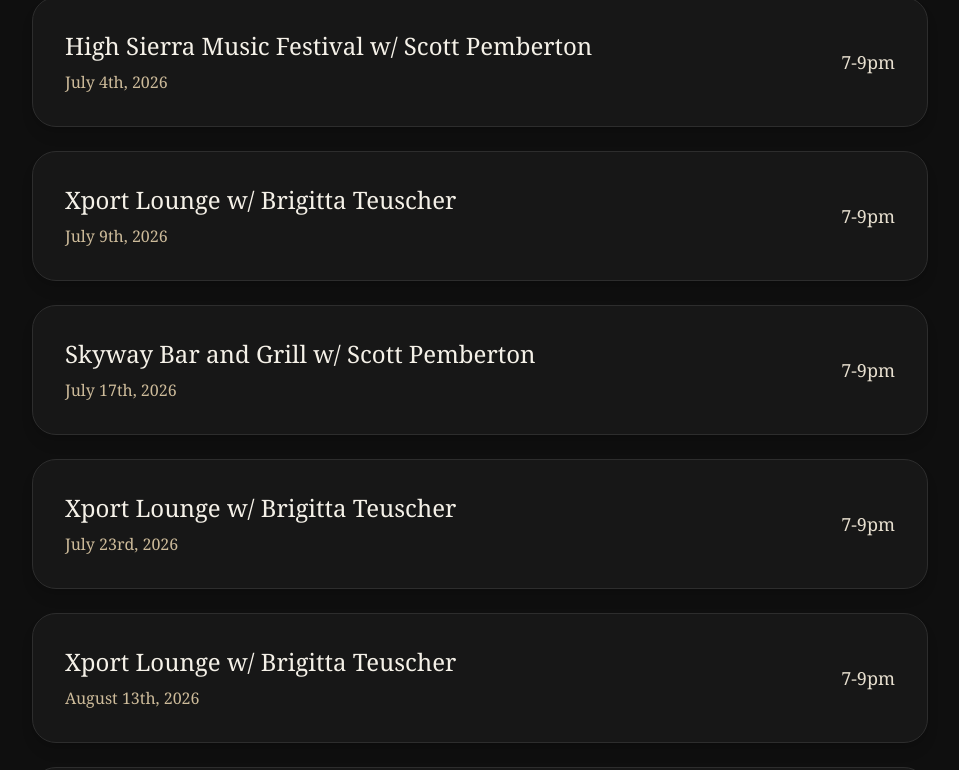
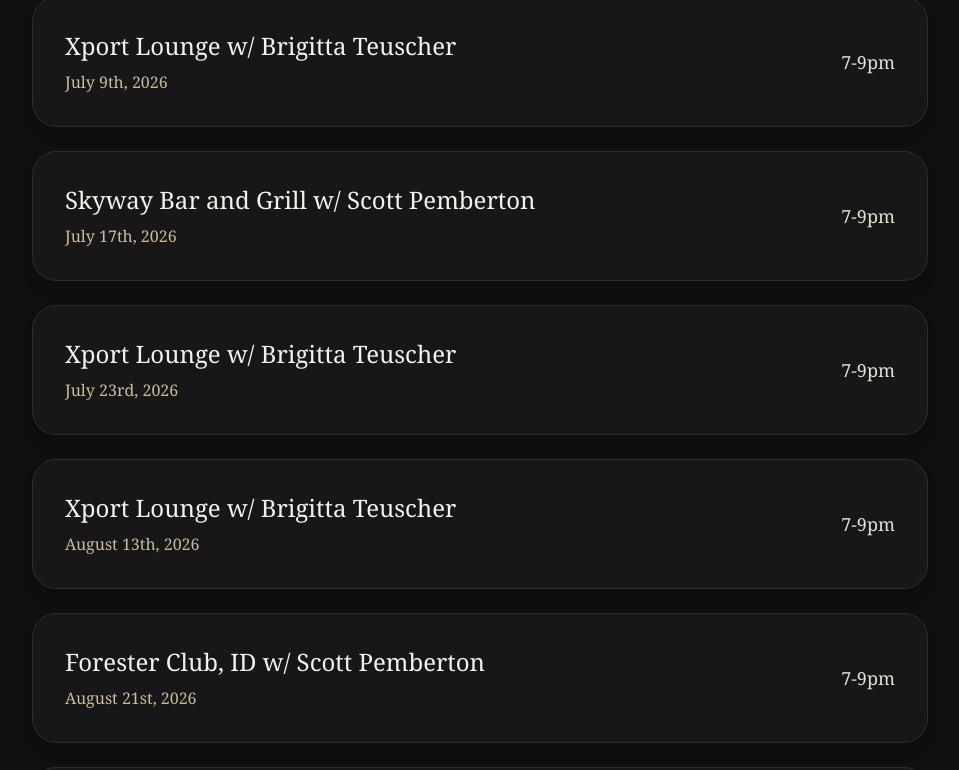
Before and after one commit to pianobrandon/brandon-jazz-site, a Next.js app: page / in a window 1280 px wide. Shown: the part 1847-2617 px from the top of the page, without its empty margins (160-1119 px from the left). Built offline with nearby package versions, Linux system fonts and the light colour scheme.

Commit message:
update gigs

```diff
--- a/src/app/page.tsx
+++ b/src/app/page.tsx
@@ -83,11 +83,6 @@
 
         <div className="max-w-4xl mx-auto space-y-6">
           {[
-            {
-              venue: 'High Sierra Music Festival w/ Scott Pemberton',
-              date: 'July 4th, 2026',
-              time: '7-9pm',
-            },
             {
               venue: 'Xport Lounge w/ Brigitta Teuscher',
               date: 'July 9th, 2026',
```
